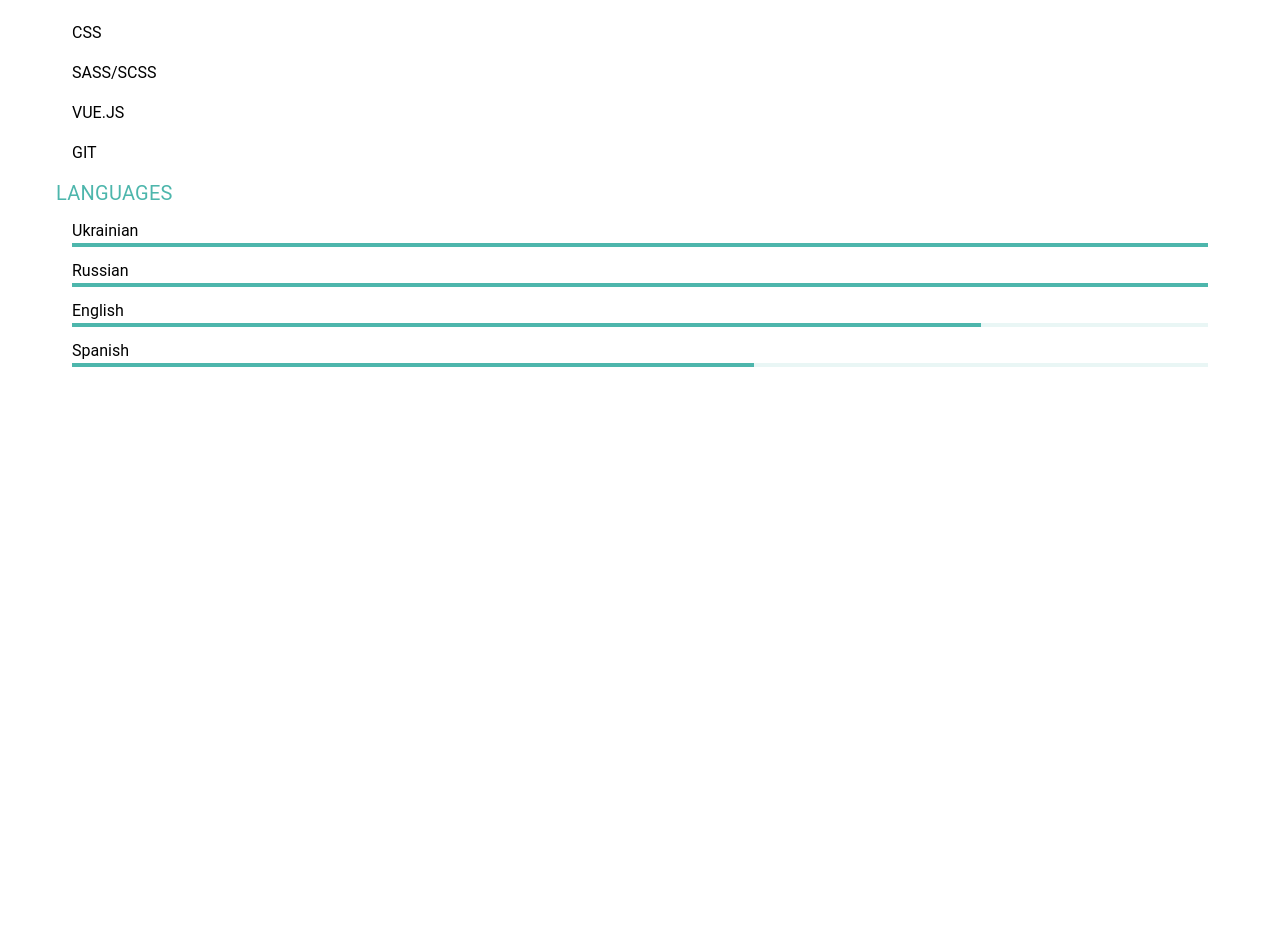
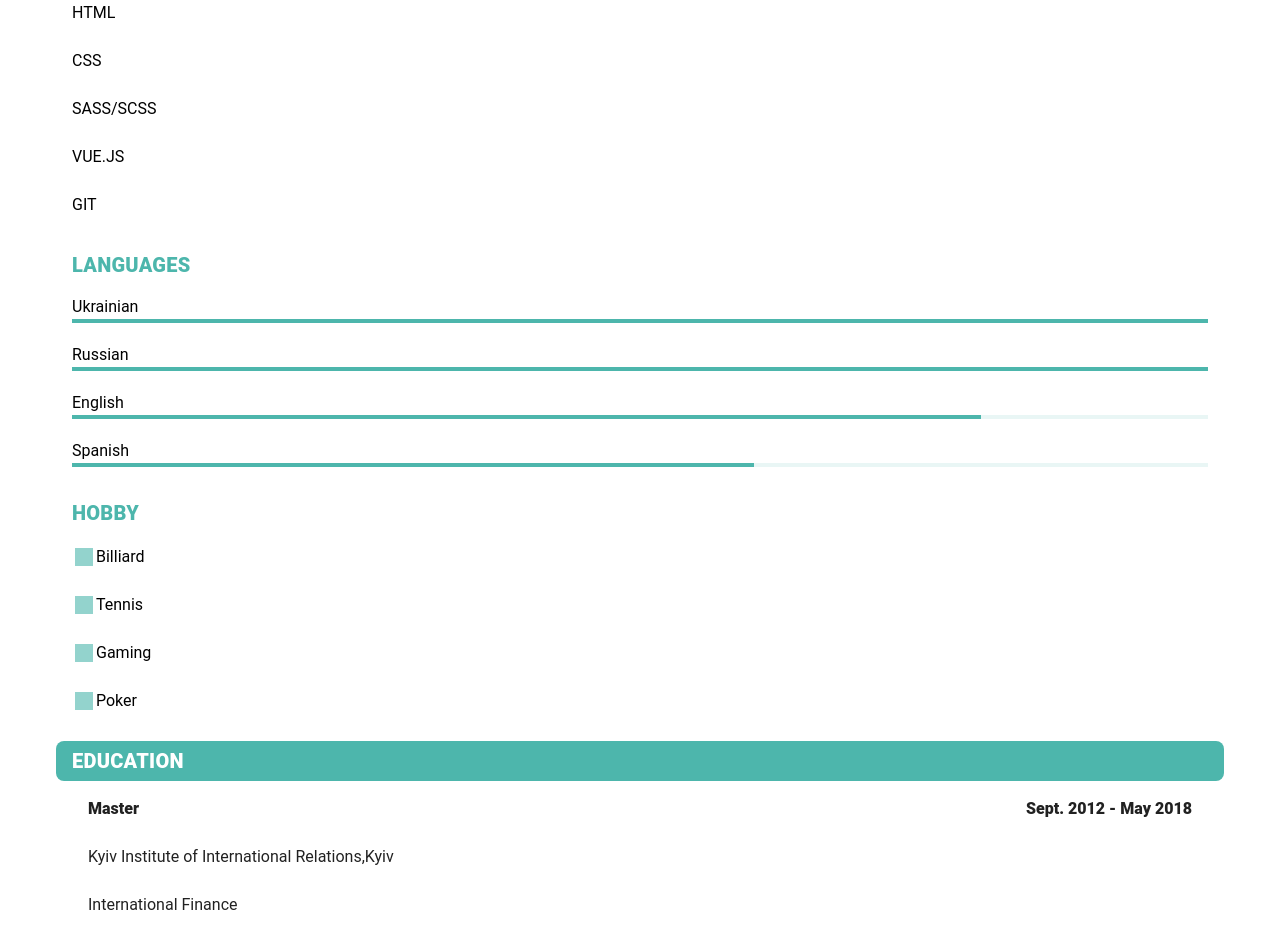
Before and after one commit to VladimirTemnik/test_portfolio, a Vue app: page / in a window 1280 px wide. Shown: the part 638-1586 px from the top of the page. Before the commit the page ends 1067 px from the top, so only its background shows below. Built offline with nearby package versions, Linux system fonts and the light colour scheme.

Commit message:
created Education component

```diff
--- a/src/components/Portfolio.vue
+++ b/src/components/Portfolio.vue
@@ -15,7 +15,7 @@
       </v-col>
       <v-col
       cols="8">
-        <v-card-title class="pt-10 text-h3 text-white text-uppercase">{{user.firstName}} {{user.lastName}}</v-card-title>
+        <v-card-title class="pt-10 text-h3 text-white text-uppercase font-weight-black">{{user.firstName}} {{user.lastName}}</v-card-title>
         <v-card-text class="py-6 text-h5 text-white">{{user.position}}</v-card-text>
         <v-card-text class="py-0 text-white">
           <v-btn class="text-lowercase text-body-1 pl-0" v-bind="{variant:'text', href:`mailto:${user.email}`}">
--- /dev/null
+++ b/src/components/TheEducation.vue
@@ -0,0 +1,52 @@
+<template>
+<v-card
+v-bind="{flat:true}">
+  <v-list>
+    <v-list-subheader
+        class="text-h6 text-uppercase bg-teal-lighten-2 rounded-lg font-weight-black "
+    >
+      Education
+    </v-list-subheader>
+    <v-list-item v-for="education in user.education">
+      <v-list-item>
+        <v-row>
+          <v-col>
+            <p class="font-weight-black">{{education.degree}}</p>
+          </v-col>
+          <v-col class="d-flex justify-end">
+            <p class="font-weight-black">{{education.period}}</p>
+          </v-col>
+        </v-row>
+      </v-list-item>
+      <v-list-item>
+        {{education.university}},{{education.city}}
+      </v-list-item>
+      <v-list-item>
+        {{education.speciality}}
+      </v-list-item>
+    </v-list-item>
+  </v-list>
+
+</v-card>
+</template>
+
+<script>
+import {mapState} from "vuex"
+
+export default {
+  components: {
+
+  },
+  data(){
+    return {
+
+    }
+  },
+  computed: {
+    ...mapState(["user"]),
+  },
+  methods: {
+
+  }
+}
+</script>
--- a/src/components/TheHobby.vue
+++ b/src/components/TheHobby.vue
@@ -1,16 +1,23 @@
 <template>
   <v-card
   v-bind="{flat:true}">
-    <v-list-subheader
-        class="text-h6 text-uppercase"
-        color="teal-lighten-2">
-
-    </v-list-subheader>
-    <v-list v-for="item in items"
-    class="text-black text-capitalize">
-
+    <v-list>
+      <v-list-subheader
+          class="text-h6 text-uppercase font-weight-black"
+          color="teal-lighten-2">
+        Hobby
+      </v-list-subheader>
+      <v-list-item v-for="hobby in user.hobbies"
+              class="text-black text-capitalize">
+        <template v-slot:prepend>
+          <v-icon
+          color="teal-lighten-2">
+            mdi-square
+          </v-icon>
+          {{hobby}}
+        </template>
+      </v-list-item>
     </v-list>
-
   </v-card>
 </template>
 
--- a/src/components/TheLanguages.vue
+++ b/src/components/TheLanguages.vue
@@ -1,8 +1,9 @@
 <template>
 <v-card
 v-bind="{flat:true}">
+  <v-list>
     <v-list-subheader
-      class="text-h6 text-uppercase"
+        class="text-h6 text-uppercase font-weight-black"
         color="teal-lighten-2">
       Languages
     </v-list-subheader>
@@ -17,6 +18,7 @@ v-bind="{flat:true}">
 
       </v-progress-linear>
     </v-list-item>
+  </v-list>
 </v-card>
 </template>
 
--- a/src/components/TheSkills.vue
+++ b/src/components/TheSkills.vue
@@ -1,8 +1,9 @@
 <template>
 <v-card
 v-bind="{flat:true}">
+  <v-list>
     <v-list-subheader
-  class="text-h6 text-uppercase"
+        class="text-h6 text-uppercase font-weight-black"
         color="teal-lighten-2">
       Skills
     </v-list-subheader>
@@ -12,6 +13,7 @@ v-bind="{flat:true}">
     >
       {{skill}}
     </v-list-item>
+  </v-list>
 </v-card>
 </template>
 
--- a/views/PortfolioView.vue
+++ b/views/PortfolioView.vue
@@ -6,6 +6,7 @@
         <comp-the-skills></comp-the-skills>
         <comp-the-languages></comp-the-languages>
         <comp-the-hobby></comp-the-hobby>
+        <comp-the-education></comp-the-education>
       </v-col>
     </v-row>
   </v-container>
@@ -16,8 +17,10 @@ import compPortfolio from '@/components/Portfolio.vue'
 import compTheSkills from '@/components/TheSkills.vue'
 import compTheLanguages from '@/components/TheLanguages.vue'
 import compTheHobby from '@/components/TheHobby.vue'
+import compTheEducation from '@/components/TheEducation.vue'
 export default {
   components: {
+    compTheEducation,
     compTheHobby,
     compTheLanguages,
     compTheSkills,
```
Also changed, not shown: src/components/PortfolioInfoCard.vue (deleted, +0 -32 lines). Lines whose indentation alone changed are shown as unchanged.
